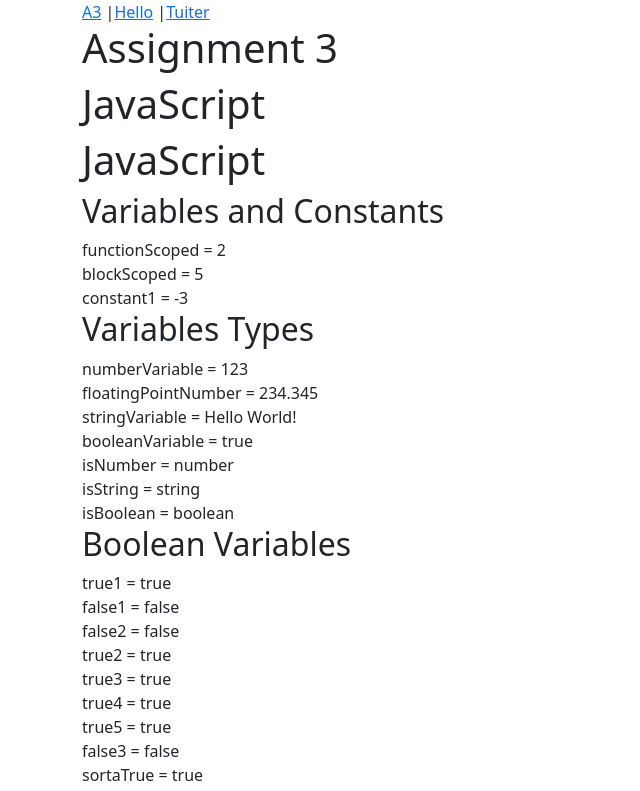
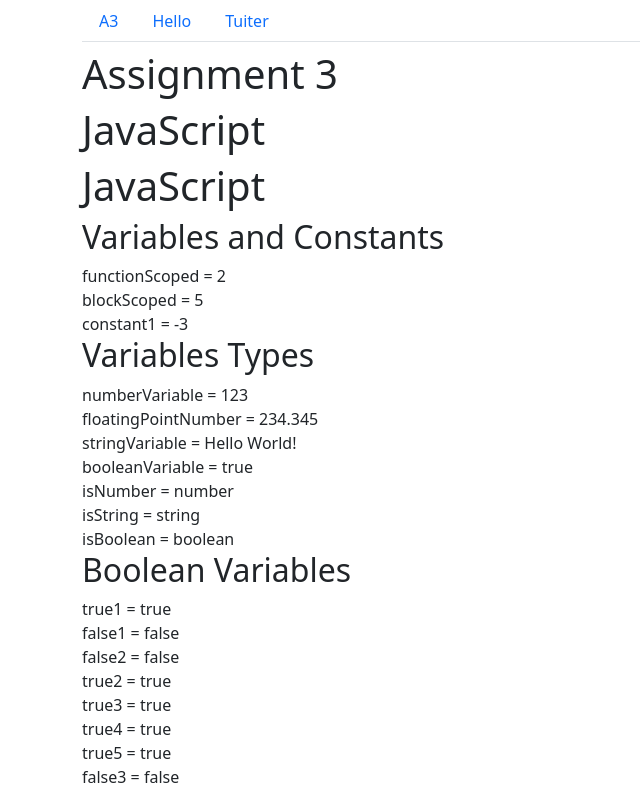
Before and after one commit to DanGraziano/tuiter-react-web-app, a React (Create React App) app: page /#/labs in a window 1280 px wide. Shown: the top 791 px of the page, without its empty margins (0-640 px from the left). Built offline with nearby package versions, Linux system fonts and the light colour scheme.

Commit message:
Add nav file and code

```diff
--- a/src/labs/a3/hello-world.js
+++ b/src/labs/a3/hello-world.js
@@ -1,10 +1,9 @@
-import {Link} from "react-router-dom";
+import Nav from "../../nav";
+
 function HelloWorld() {
  return(
   <div>
-   <Link to="/labs/a3">A3</Link> |
-   <Link to="/hello">Hello</Link> |
-   <Link to="/tuiter">Tuiter</Link>
+     <Nav/>
    <h1>Hello World!</h1>
   </div>
  )
--- a/src/labs/index.js
+++ b/src/labs/index.js
@@ -1,12 +1,12 @@
-import {Link} from "react-router-dom";
 import Assignment3 from "./a3";
+import Nav from "../nav";
+
+
 function Labs() {
  return(
-  <div>
-   <Link to="/labs/a3">A3</Link> |
-   <Link to="/hello">Hello</Link> |
-   <Link to="/tuiter">Tuiter</Link>
-   <Assignment3/>
+   <div>
+      <Nav/>
+      <Assignment3/>
   </div>
  )
 }
--- /dev/null
+++ b/src/nav.js
@@ -0,0 +1,12 @@
+import { Link } from "react-router-dom";
+
+function Nav() {
+ return (
+   <nav className="nav nav-tabs mb-2">
+     <Link className="nav-link" to="/labs/a3">A3</Link>
+     <Link className="nav-link" to="/hello">Hello</Link>
+     <Link className="nav-link" to="/tuiter">Tuiter</Link>
+   </nav>
+ );
+}
+export default Nav;
--- a/src/tuiter/index.js
+++ b/src/tuiter/index.js
@@ -1,10 +1,10 @@
-import {Link} from "react-router-dom";
+import Nav from "../nav";
+
+
 function Tuiter() {
  return(
   <div>
-   <Link to="/labs/a3">A3</Link> |
-   <Link to="/hello">Hello</Link> |
-   <Link to="/tuiter">Tuiter</Link>
+     <Nav/>
    <h1>Tuiter</h1>
   </div>
  )
```
